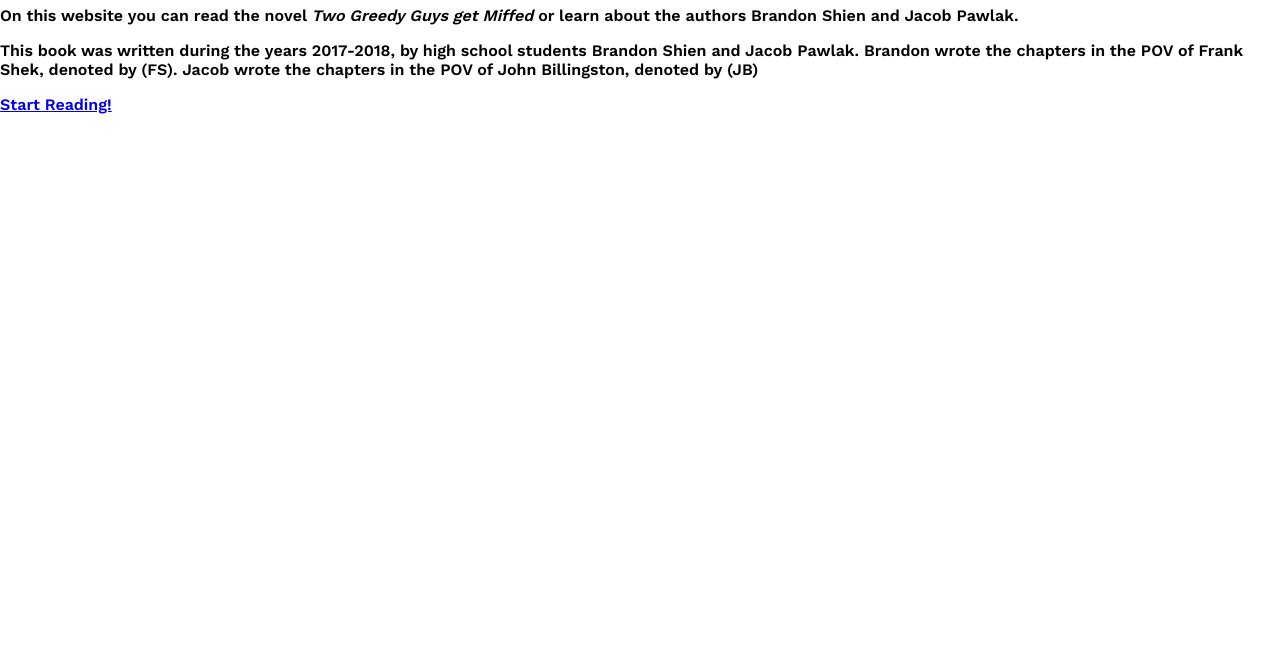
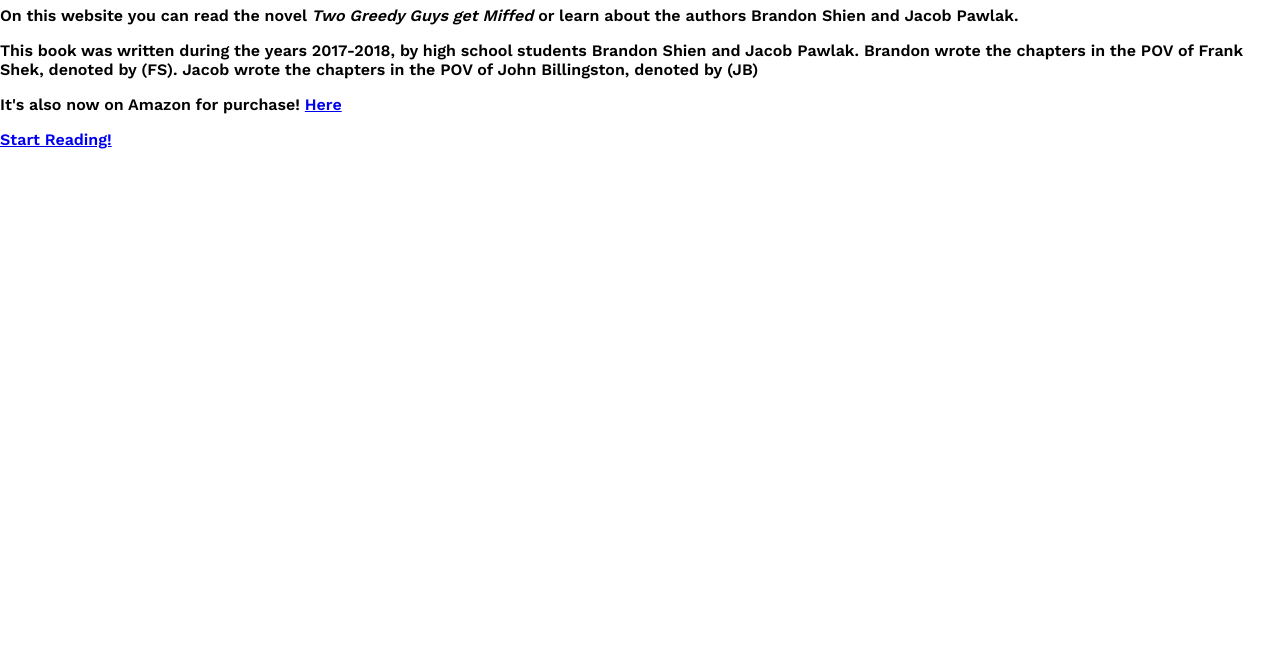
Before and after one commit to brandoshien/brandoshien.github.io, a plain HTML site: page index.htm in a window 1280 px wide. Shown: the part 138-800 px from the top of the page. Drawn offline with nearby package versions, Linux system fonts and the light colour scheme.

Commit message:
Added plug

```diff
--- a/index.htm
+++ b/index.htm
@@ -27,6 +27,7 @@
 
 <p>On this website you can read the novel <i>Two Greedy Guys get Miffed</i> or learn about the authors Brandon Shien and Jacob Pawlak.</p>
 <p>This book was written during the years 2017-2018, by high school students Brandon Shien and Jacob Pawlak. Brandon wrote the chapters in the POV of Frank Shek, denoted by (FS). Jacob wrote the chapters in the POV of John Billingston, denoted by (JB)</p>
+<p>It's also now on Amazon for purchase!&nbsp;<a href="https://www.amazon.com/dp/B07L9LBLY3">Here</a></p>
 <a href="chapter1.htm">Start Reading!</a>
 
 </body>
```
